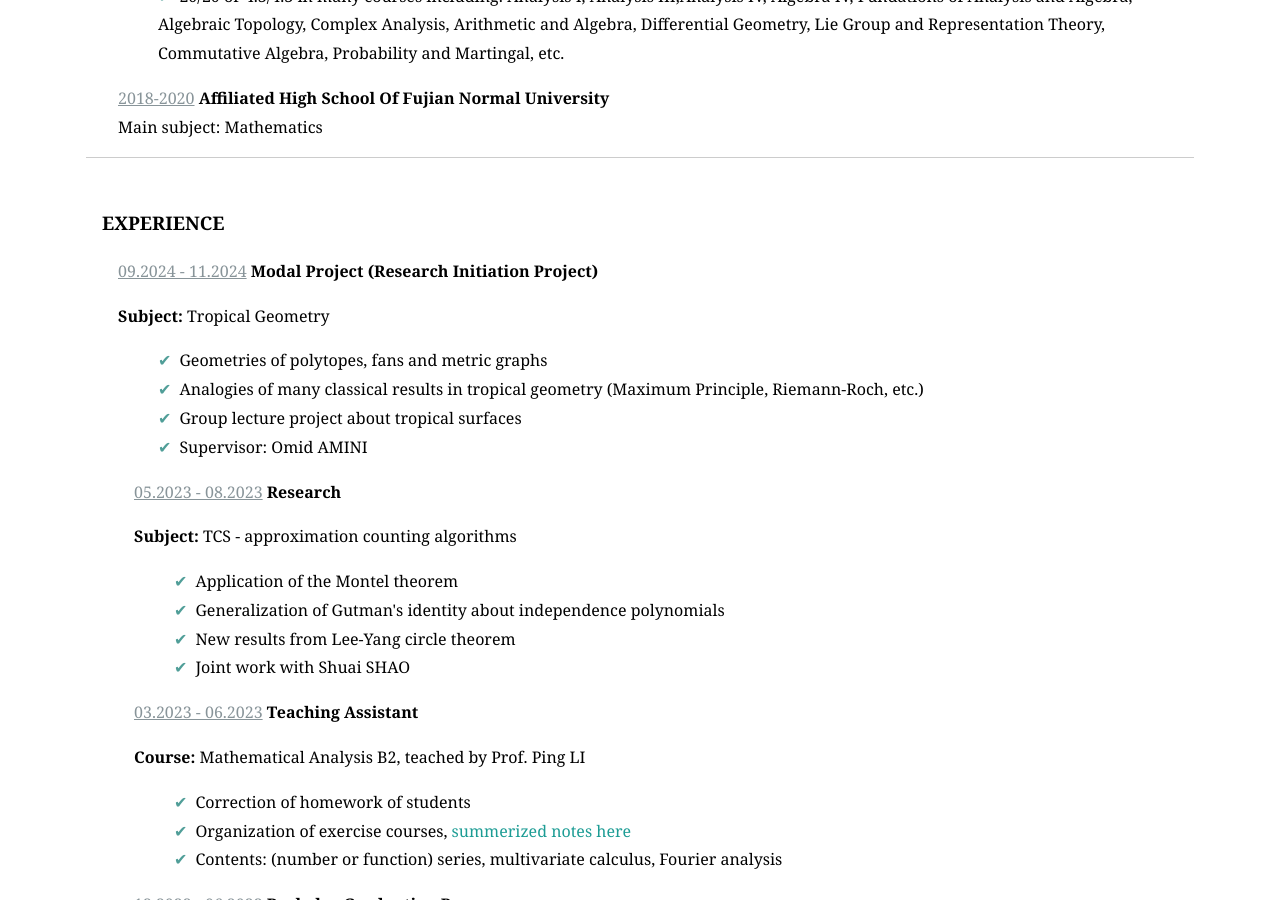
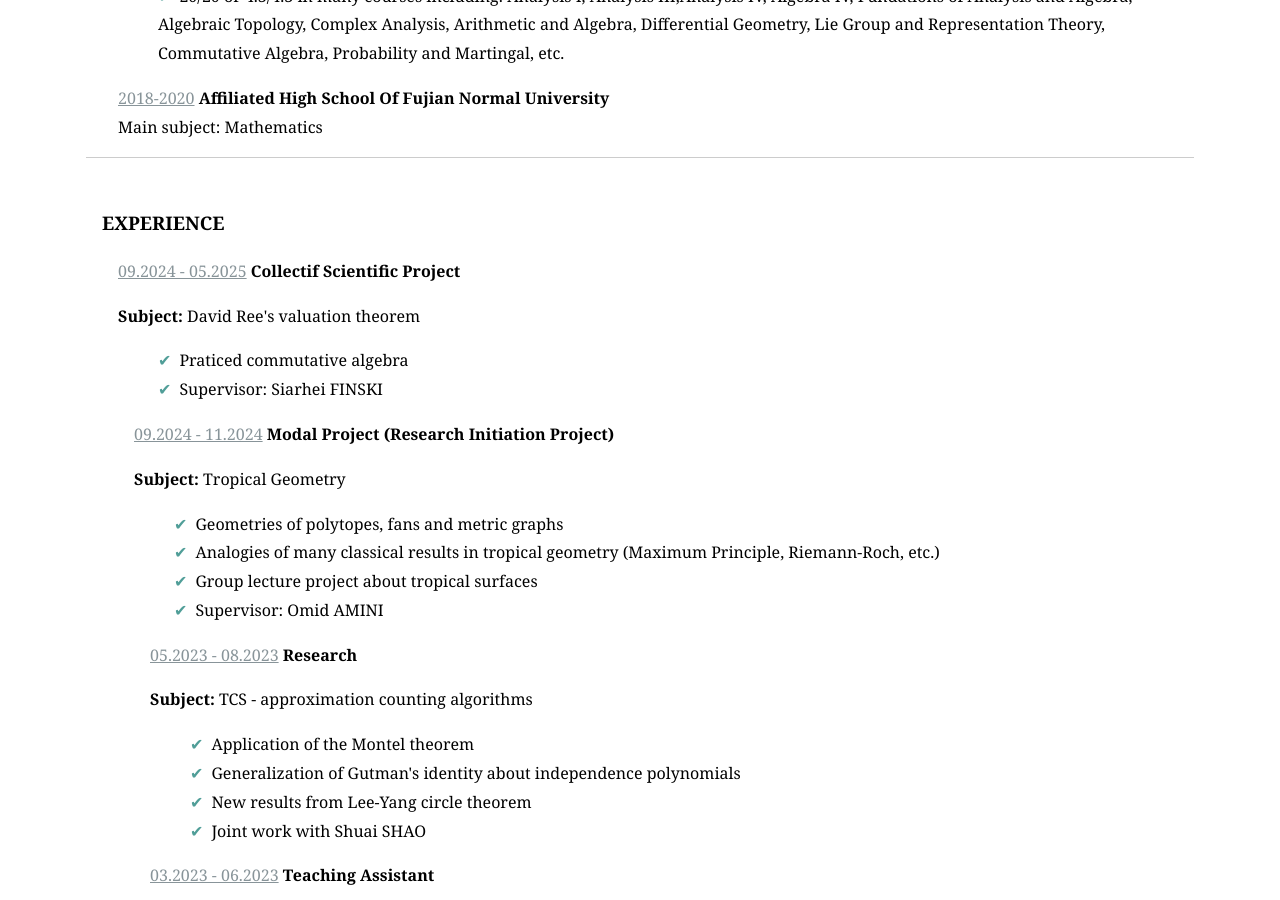
Before and after one commit to XiaoweiYEXavier/XiaoweiYEXavier.github.io, a Jekyll site: the page CV/index.html, which Jekyll copies as it is, in a window 1280 px wide and 900 px high, scrolled down 1087 px. Built offline with Jekyll 4.4.1, drawn with Linux system fonts in a browser that asks for light colours; nearby versions of some CDN libraries; some web fonts are replaced.

Commit message:
Update index.html

```diff
--- a/CV/index.html
+++ b/CV/index.html
@@ -77,6 +77,17 @@
     </section>
     <section>
       <h3>Experience</h3>
+	<article>
+        <div class='job-title'>
+          <span>09.2024 - 05.2025</span> <strong>Collectif Scientific Project</strong><br>
+        </div>
+        <div>
+          <p><strong>Subject:</strong> David Ree's valuation theorem
+          <ul class="job-description">
+            <li>Praticed commutative algebra</li>
+            <li>Supervisor: Siarhei FINSKI</li>
+          </ul>
+        </div>
        <article>
         <div class='job-title'>
           <span>09.2024 - 11.2024</span> <strong>Modal Project (Research Initiation Project)</strong><br>
```
